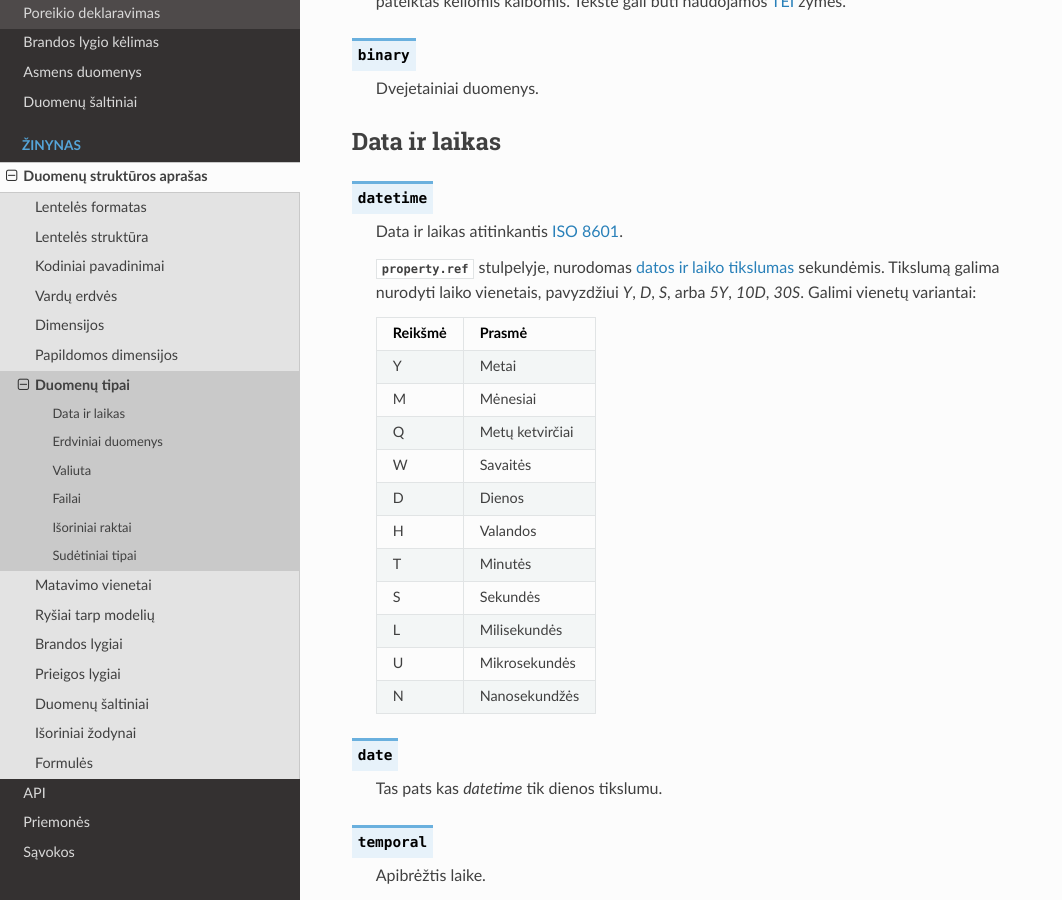
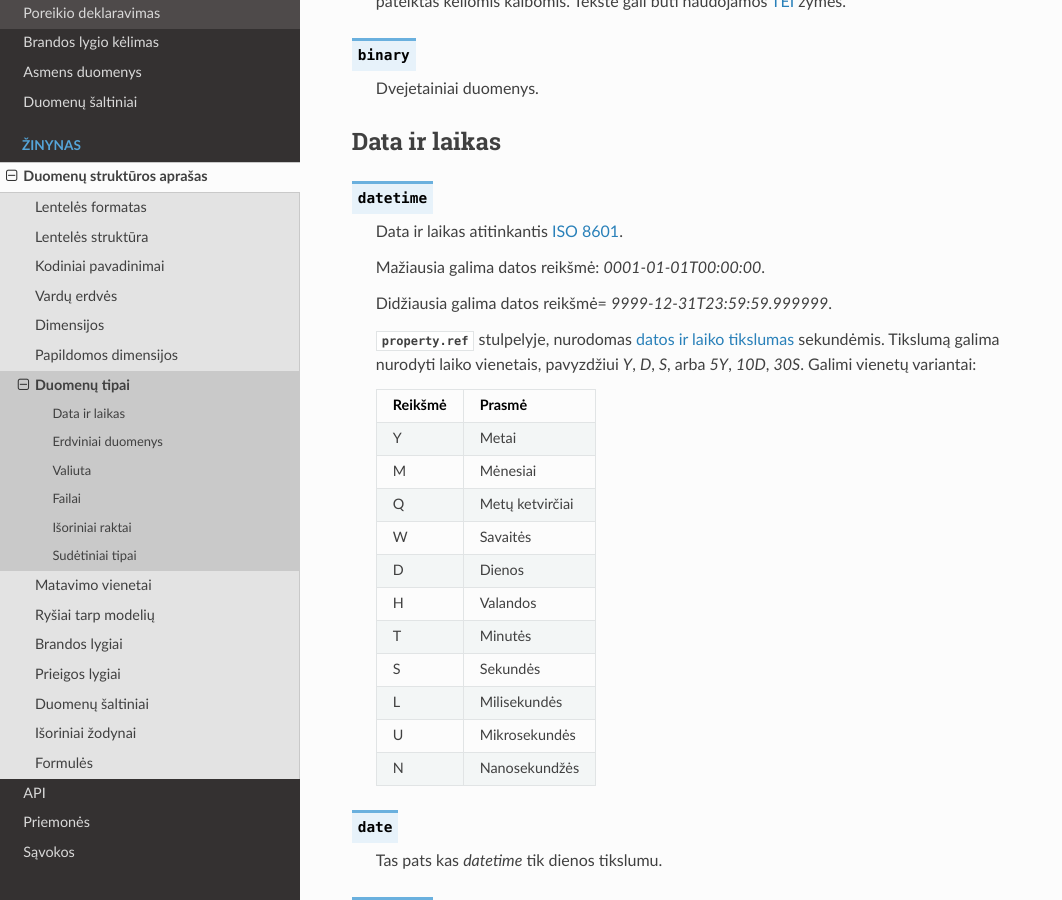
Before and after one commit to atviriduomenys/manifest, a Sphinx documentation site: the page built from docs/dsa/duomenu-tipai.rst, in a window 1280 px wide and 900 px high, scrolled down 742 px. Shown: the whole window, without its empty margins (0-1062 px from the left). Built offline with Sphinx 7.4.7 and the Read the Docs theme 2.0.0, drawn with Linux system fonts in a browser that asks for light colours; pages that are not in the unit, such as notebooks, are missing from menus.

Commit message:
Update docs on datetime

```diff
--- a/docs/dsa/duomenu-tipai.rst
+++ b/docs/dsa/duomenu-tipai.rst
@@ -48,6 +48,10 @@ Data ir laikas
 .. describe:: datetime
 
     Data ir laikas atitinkantis `ISO 8601`_.
+
+    Mažiausia galima datos reikšmė: `0001-01-01T00:00:00`.
+
+    Didžiausia galima datos reikšmė= `9999-12-31T23:59:59.999999`.
 
     .. _ISO 8601: https://en.wikipedia.org/wiki/ISO_8601
 
```
